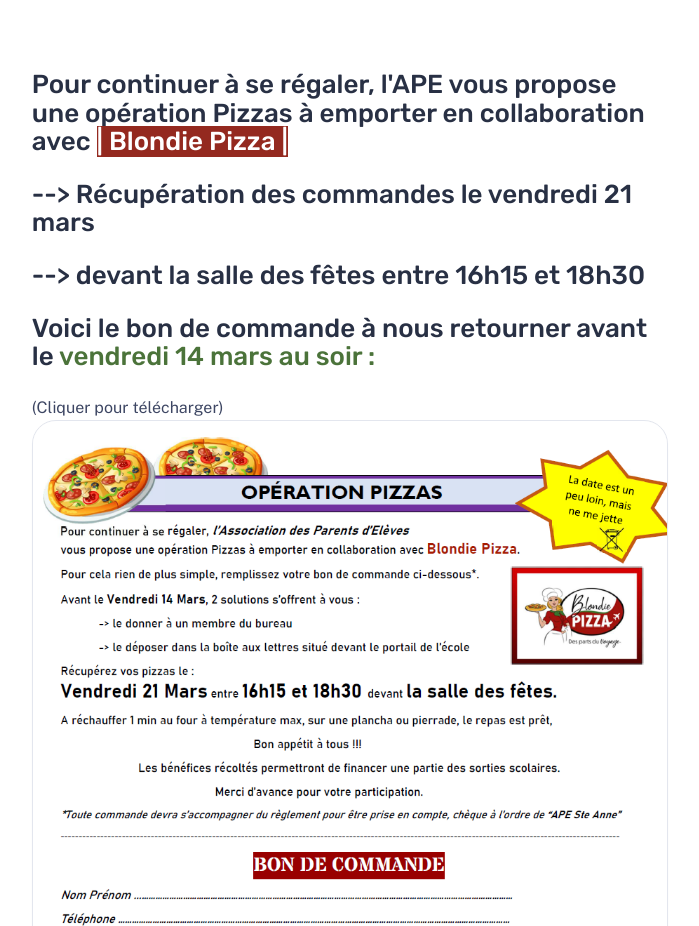
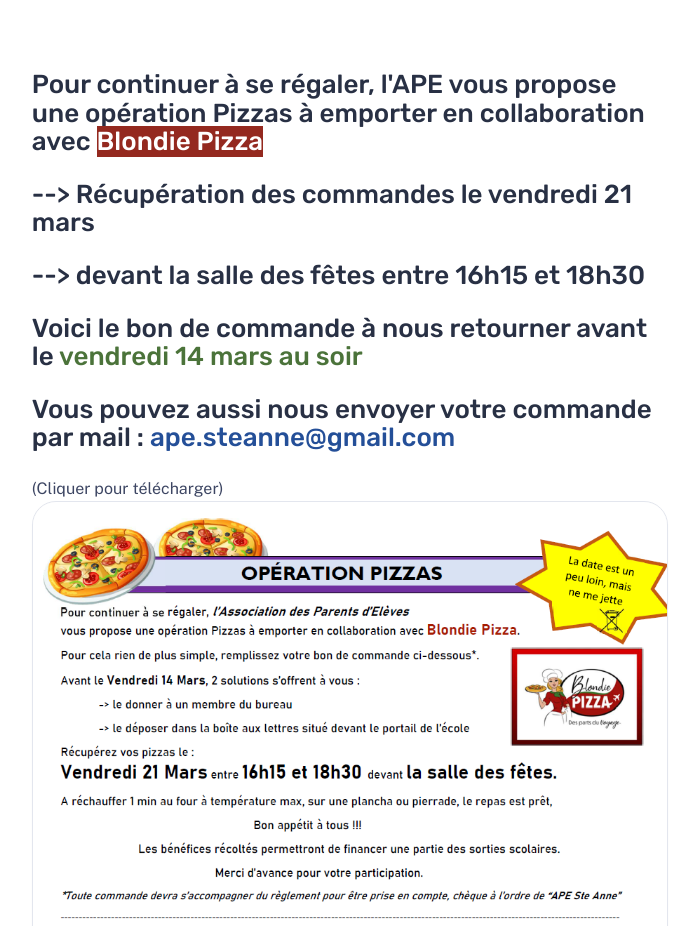
Before and after one commit to RaphBen69/APE, an Astro site: page /APE/Year2024/pizzas_25_03 in a window 1280 px wide. Shown: the part 980-1906 px from the top of the page, without its empty margins (290-989 px from the left). Built offline with nearby package versions, Linux system fonts and the light colour scheme; Astro itself is replaced by a stand-in of ours.

Commit message:
[CHANGED] updated blondie pizza

```diff
--- a/src/content/Year2024/pizzas_25_03.mdx
+++ b/src/content/Year2024/pizzas_25_03.mdx
@@ -15,7 +15,7 @@ tags:
 
 <p>
 <h5>Pour continuer à se régaler, l'APE vous propose une opération Pizzas à emporter en collaboration avec
-<span style="color:#ffffff; background:#94291f">| Blondie Pizza |</span></h5>
+<span style="color:#ffffff; background:#94291f">Blondie Pizza</span></h5>
 </p>
 <p>
 <h5>--> Récupération des commandes le vendredi 21 mars</h5>
@@ -25,7 +25,10 @@ tags:
 </p>
 <p>
 <h5>
-Voici le bon de commande à nous retourner avant le <span style="color:#4b733a; background:#ffffff">vendredi 14 mars au soir :</span>
+Voici le bon de commande à nous retourner avant le <span style="color:#4b733a; background:#ffffff">vendredi 14 mars au soir</span>
+</h5>
+<h5>
+Vous pouvez aussi nous envoyer votre commande par mail : <a href='mailto:ape.steanne@gmail.com' target='_blank'>ape.steanne@gmail.com</a>
 </h5>
 (Cliquer pour télécharger)
 <a href='/APE/assets/Bon_Pizzas_Mars_2025.pdf' target='_blank'>![Bon_Pizzas_Mars_2025](../../assets/pizzas/Bon_Pizzas_Mars_2025.png)</a>
```
